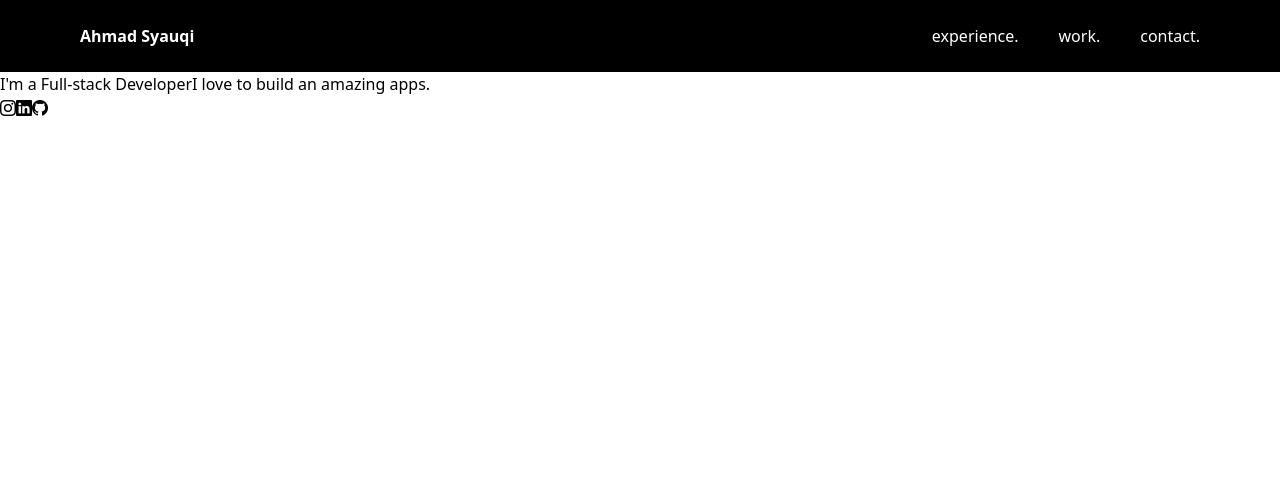
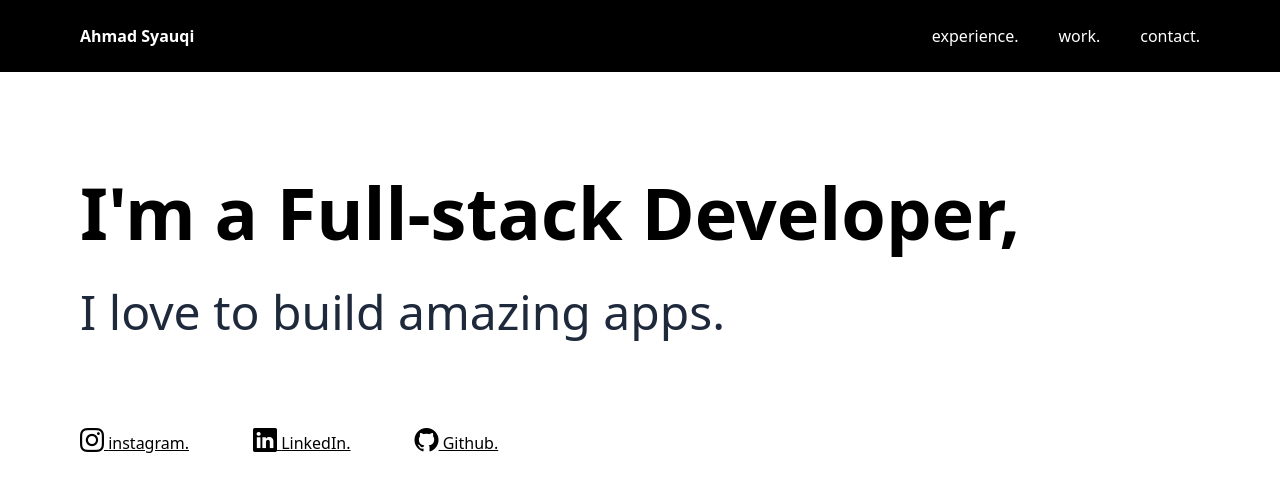
Before and after one commit to syauqeesy/personal-site, a React (Vite) app in the folder application/: page / in a window 1280 px wide. Shown: the top 492 px of the page. Built offline with nearby package versions, Linux system fonts and the light colour scheme.

Commit message:
redesign home

```diff
--- a/application/src/App.tsx
+++ b/application/src/App.tsx
@@ -4,25 +4,42 @@ function App() {
   return (
     <div className="app">
       <Navbar></Navbar>
-      <div className="">
-        <div className="">
-          <h1 className="">
-            <span className="">I&apos;m a Full-stack Developer</span>
-            <span className="">I love to build an amazing apps.</span>
+      <div className="p-2.5 lg:py-6 lg:px-20 lg:mt-20">
+        <div>
+          <h1>
+            <span className="block lg:font-bold lg:text-7xl lg:mb-10">
+              I&apos;m a Full-stack Developer,
+            </span>
+            <span className="block text-slate-800 lg:text-5xl">
+              I love to build amazing apps.
+            </span>
           </h1>
         </div>
-        <div className=""></div>
       </div>
 
-      <div className="">
-        <a href="https://instagram.com/syauqeesy" target="_blank">
-          <i className="bi bi-instagram cursor-pointer"></i>
+      <div className="p-2.5 lg:py-6 lg:px-20 lg:mt-10">
+        <a
+          href="https://instagram.com/syauqeesy"
+          className="underline"
+          target="_blank"
+        >
+          <i className="bi bi-instagram cursor-pointer lg:text-2xl"></i>{" "}
+          instagram.
         </a>
-        <a href="https://linkedin.com/in/syauqeesy" target="_blank">
-          <i className="bi bi-linkedin cursor-pointer"></i>
+        <a
+          href="https://linkedin.com/in/syauqeesy"
+          className="underline lg:ml-16"
+          target="_blank"
+        >
+          <i className="bi bi-linkedin cursor-pointer lg:text-2xl"></i>{" "}
+          LinkedIn.
         </a>
-        <a href="https://github.com/bee-hoon" target="_blank">
-          <i className="bi bi-github cursor-pointer"></i>
+        <a
+          href="https://github.com/bee-hoon"
+          className="underline lg:ml-16"
+          target="_blank"
+        >
+          <i className="bi bi-github cursor-pointer lg:text-2xl"></i> Github.
         </a>
       </div>
     </div>
```
